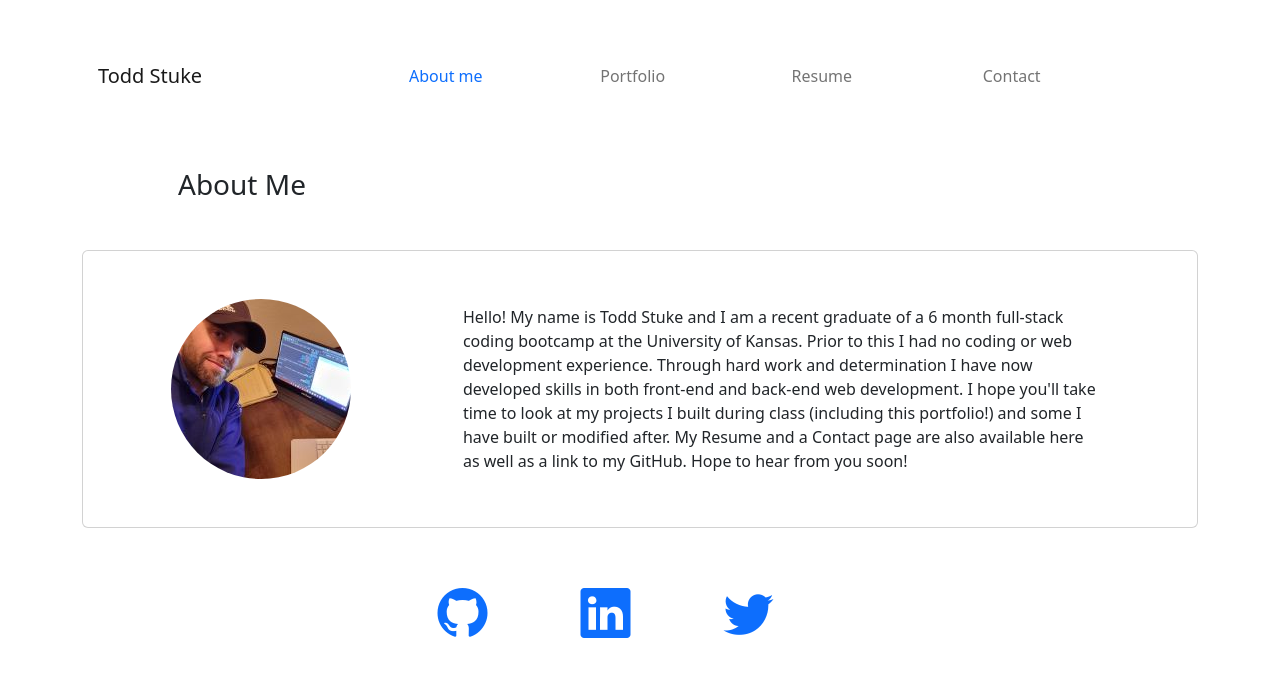
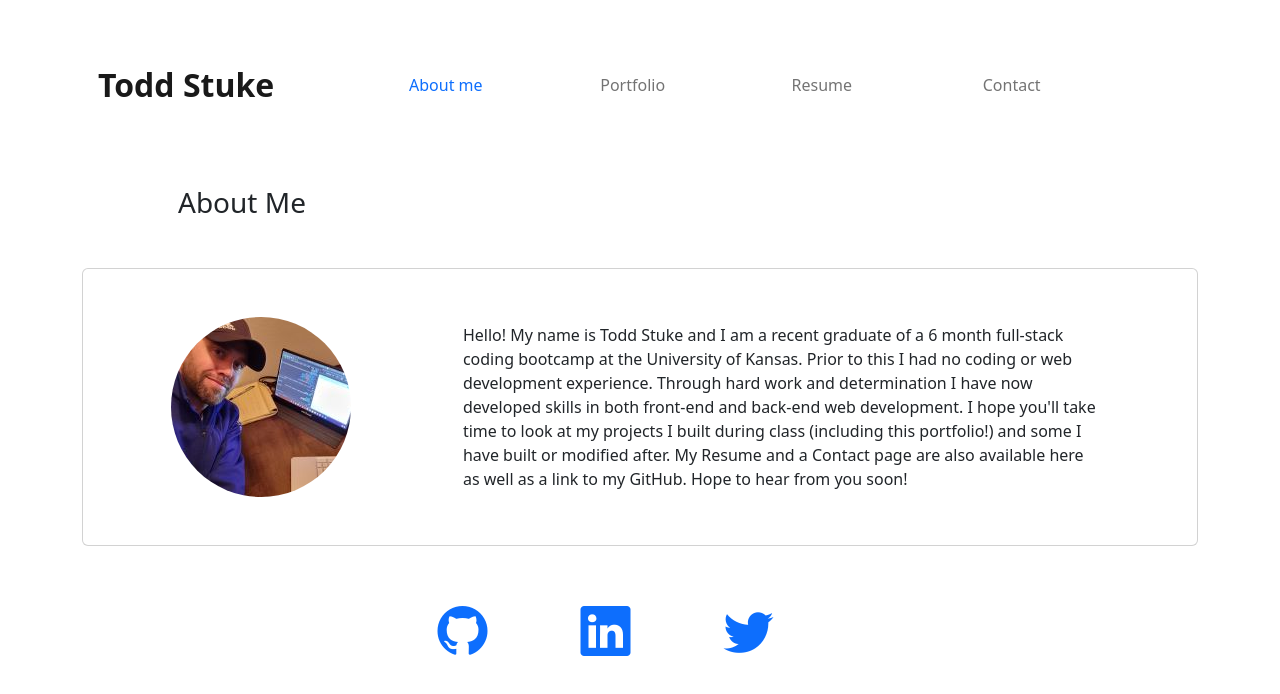
Before and after one commit to tddstuke/React-Portfolio, a React (Create React App) app: page / in a window 1280 px wide. Shown: the top 694 px of the page. Built offline with nearby package versions, Linux system fonts and the light colour scheme; the HTML template or start-up script is replaced by a standard one.

Commit message:
Header brand tweaks

```diff
--- a/src/components/Header/index.js
+++ b/src/components/Header/index.js
@@ -18,7 +18,7 @@ function Header(props) {
       <Navbar expand="md" className=" row d-md-flex justify-content-md-between">
         <Container>
           <Navbar.Brand
-            className="navbar-brand col-md-3 mt-md-5 mb-md-3 mx-sm-3 ml-sm-0"
+            className="navbar-brand fw-bold fs-2 col-md-3 mt-md-5 mb-md-3 mx-sm-3 ml-sm-0"
             href="/"
           >
             Todd Stuke
@@ -27,7 +27,6 @@ function Header(props) {
           <Navbar.Collapse id="basic-navbar-nav">
             <Container className="mx-sm-2">
               <Nav className="row col-md-12 list-unstyled">
-                {/* <ul className="row col-md-12 list-unstyled"> */}
                 {navChoices.map((choice) => (
                   <Nav.Link
                     className={`col-md-3 mt-md-5 mb-md-3 ${
@@ -50,37 +49,6 @@ function Header(props) {
           </Navbar.Collapse>
         </Container>
       </Navbar>
-      {/* <button
-              className="navbar-toggler"
-              type="button"
-              data-toggle="collapse"
-              data-target="navbar1"
-            >
-              <span className="navbar-toggler-icon"></span>
-            </button>
-            <div className="collapse navbar-collapse" id="navbar1">
-              <ul className="row col-md-12 list-unstyled">
-                {navChoices.map((choice) => (
-                  <li
-                    className={`col-md-3 mt-md-5 mb-md-3  ${
-                      currentChoice.name === choice.name && "text-primary"
-                    }`}
-                    key={choice.name}
-                  >
-                    <span
-                      onClick={() => {
-                        setCurrentChoice(choice);
-                      }}
-                    >
-                      {choice.name}
-                    </span>
-                  </li>
-                ))}
-              </ul>
-            </div>
-          </div>
-        </nav> */}
-      {/* </header> */}
     </div>
   );
 }
```
